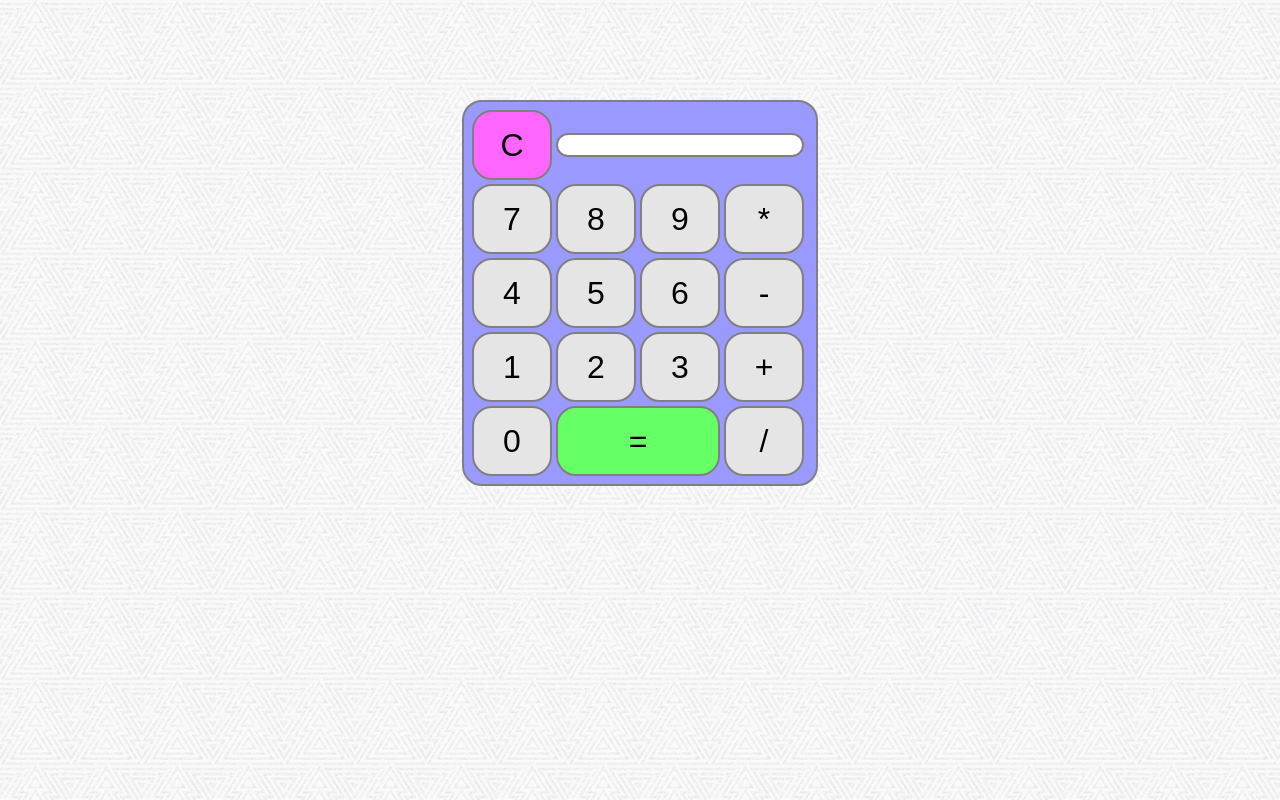
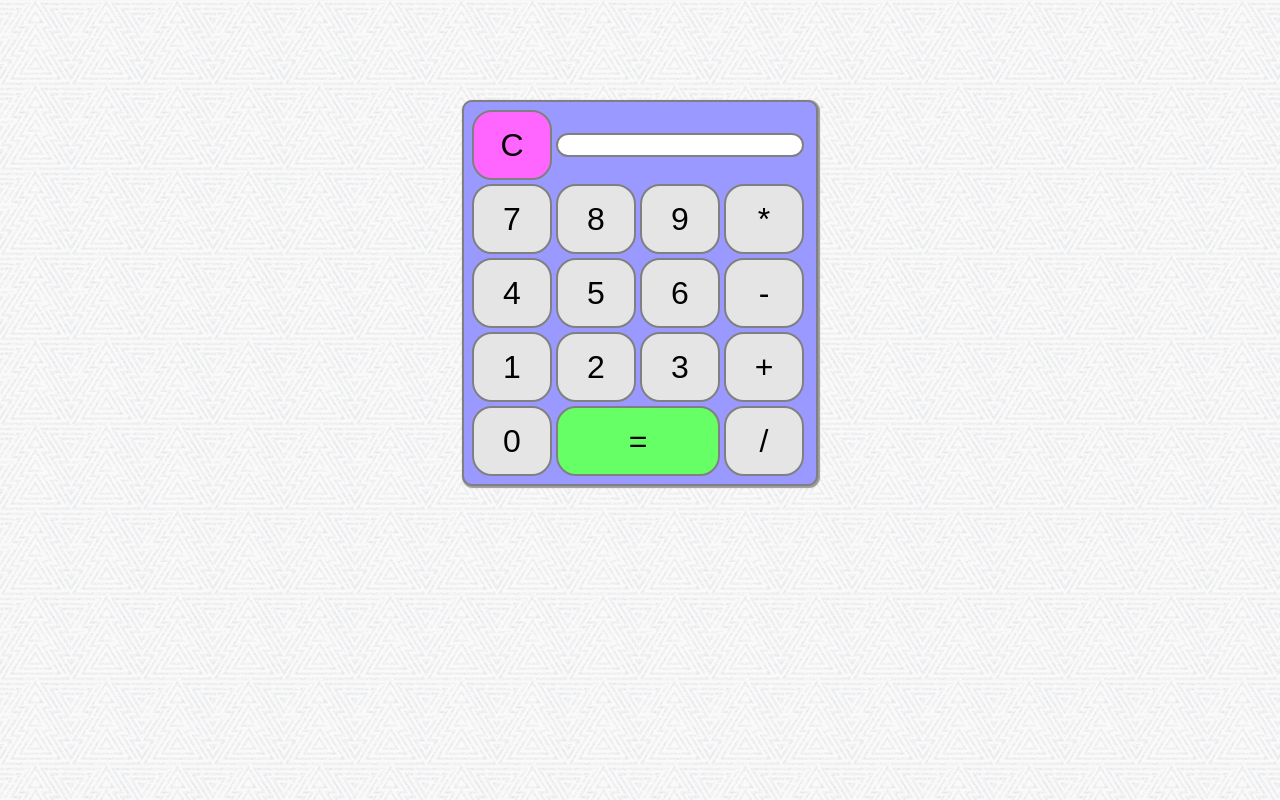
Before and after one commit to dkendrick25/simple_calc, a plain HTML site: page calculator.html in a window 1280 px wide. Drawn offline with Linux system fonts and the light colour scheme.

Commit message:
updated styling

```diff
--- a/style.css
+++ b/style.css
@@ -11,9 +11,10 @@ body {
 table {
   background-color: #9999FF;
   border: 2px solid #808080;
-  border-radius: 20px;
+  border-radius: 10px;
   margin: 100px auto;
   padding: 5px;
+  box-shadow: 1px 1px 1px 1px #999;
 }
 button {
   width: 80px;
```
